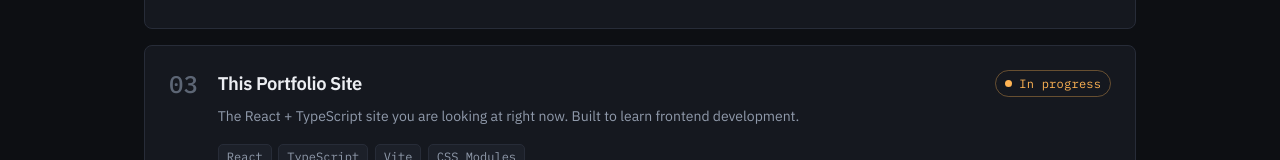
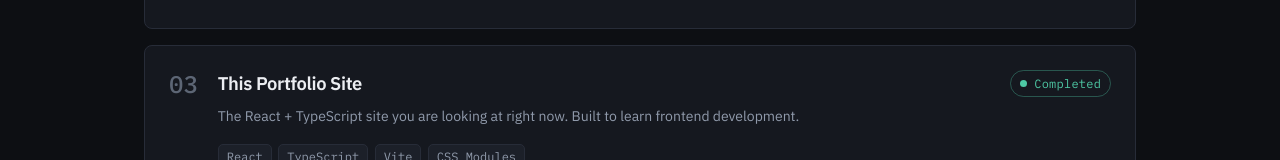
Before and after one commit to williamcfarlane/portfolio, a React (Vite) app: page / in a window 1280 px wide. Shown: the part 1769-1929 px from the top of the page. Built offline with nearby package versions, Linux system fonts and the light colour scheme.

Commit message:
change status to completed cause technically completed

```diff
--- a/src/data/projects.ts
+++ b/src/data/projects.ts
@@ -33,6 +33,6 @@ export const projects: Project[] = [
       'The React + TypeScript site you are looking at right now. Built to learn frontend development.',
     techStack: ['React', 'TypeScript', 'Vite', 'CSS Modules'],
     repoUrl: 'https://github.com/williamcfarlane/portfolio',
-    status: 'in-progress',
+    status: 'completed',
   },
 ]
```
